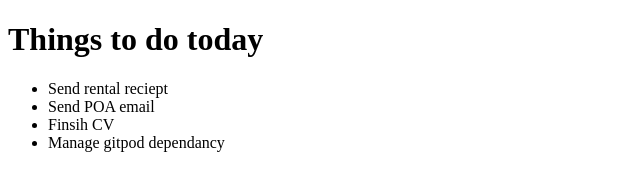
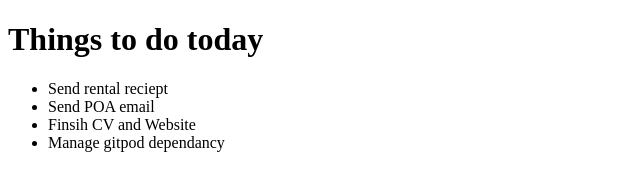
Before and after one commit to Mahongru/HelloWorld, a plain HTML site: page index.html in a window 1280 px wide. Shown: the full height of the page, 0-640 px from the left. Drawn offline with Linux system fonts and the light colour scheme.

Commit message:
Added minor change to todo list

```diff
--- a/index.html
+++ b/index.html
@@ -11,7 +11,7 @@
     <ul>
         <li <!--style="text-decoration:line-through" >Send rental reciept</li>
         <li <!--style="text-decoration:line-through" >Send POA email</li>
-        <li <!--style="text-decoration:line-through" >Finsih CV</li>
+        <li <!--style="text-decoration:line-through" >Finsih CV and Website</li>
         <li <!--style="text-decoration:line-through" >Manage gitpod dependancy</li>
     </ul>
 </body>
```
